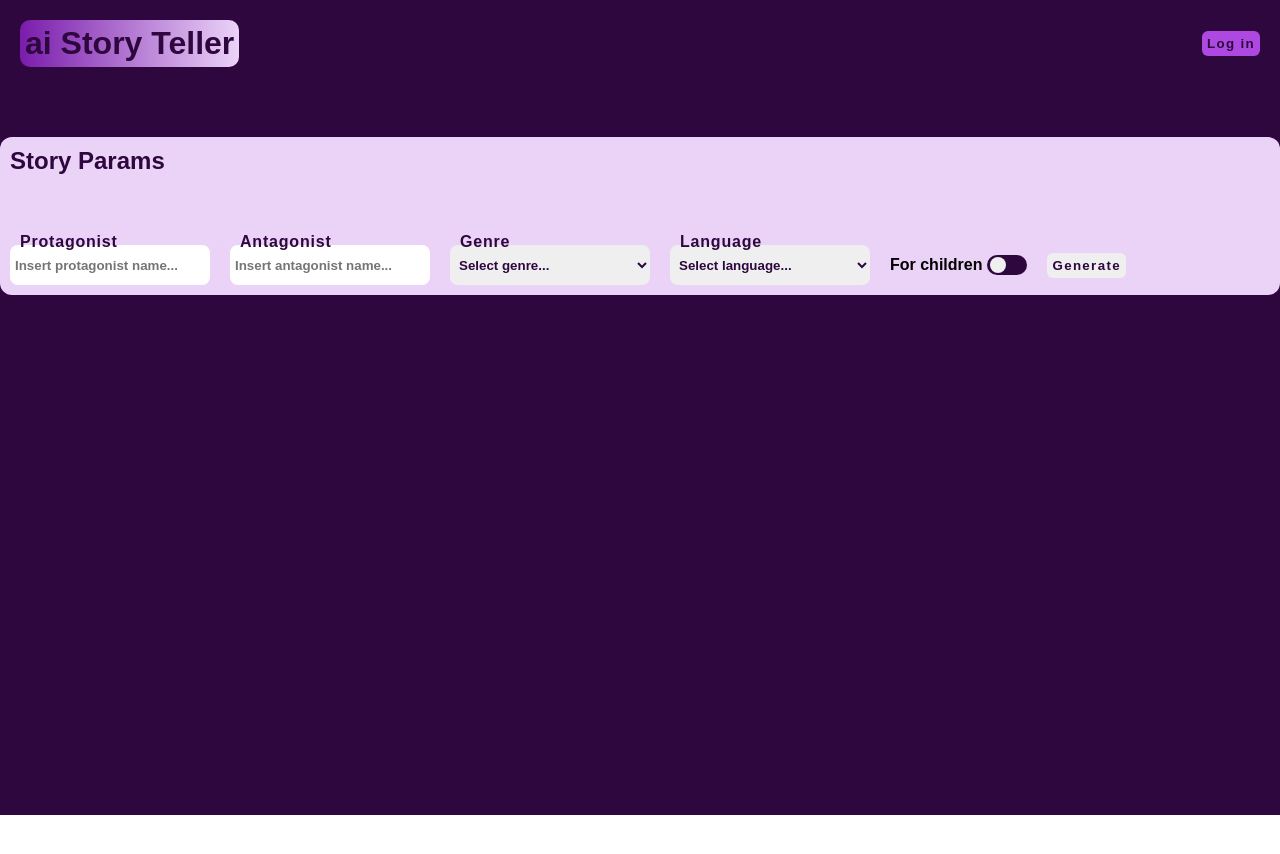
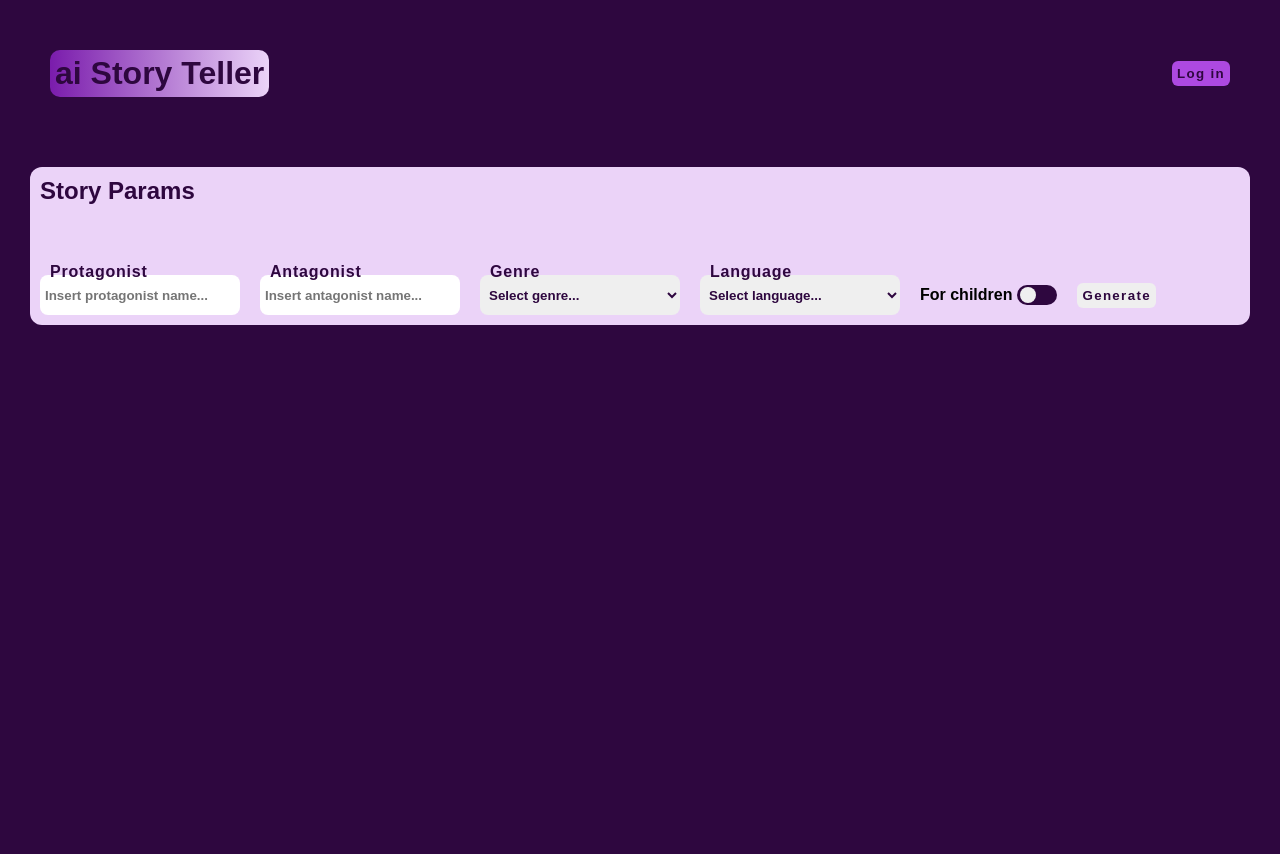
Before and after one commit to nmarmugi/ai-story-teller, a Next.js app: page / in a window 1280 px wide. Shown: the top 854 px of the page. Before the commit the page ends 815 px from the top, so only its background shows below. Built offline with nearby package versions, Linux system fonts and the light colour scheme; a web font is replaced by a local one.

Commit message:
feat: esercitazione 04-09-24

```diff
--- a/components/Molecules/Loader/Loader.module.scss
+++ b/components/Molecules/Loader/Loader.module.scss
@@ -28,7 +28,7 @@
 	}
 }
 
-@media (max-width: 1128px) {
+@media (max-width: 1190px) {
 	.loaderBox {
 		height: 428px;
 	}
--- a/components/Organisms/WindowBox/WindowBox.module.scss
+++ b/components/Organisms/WindowBox/WindowBox.module.scss
@@ -119,7 +119,7 @@
 	}
 }
 
-@media (max-width: 1128px) {
+@media (max-width: 1190px) {
 	.windowBoxParams {
 		width: 200px;
 		flex-direction: column;
--- a/styles/Home.module.scss
+++ b/styles/Home.module.scss
@@ -6,6 +6,7 @@
   display: flex;
   flex-direction: column;
   align-items: center;
+  padding: 30px;
 }
 
 .story {
```
